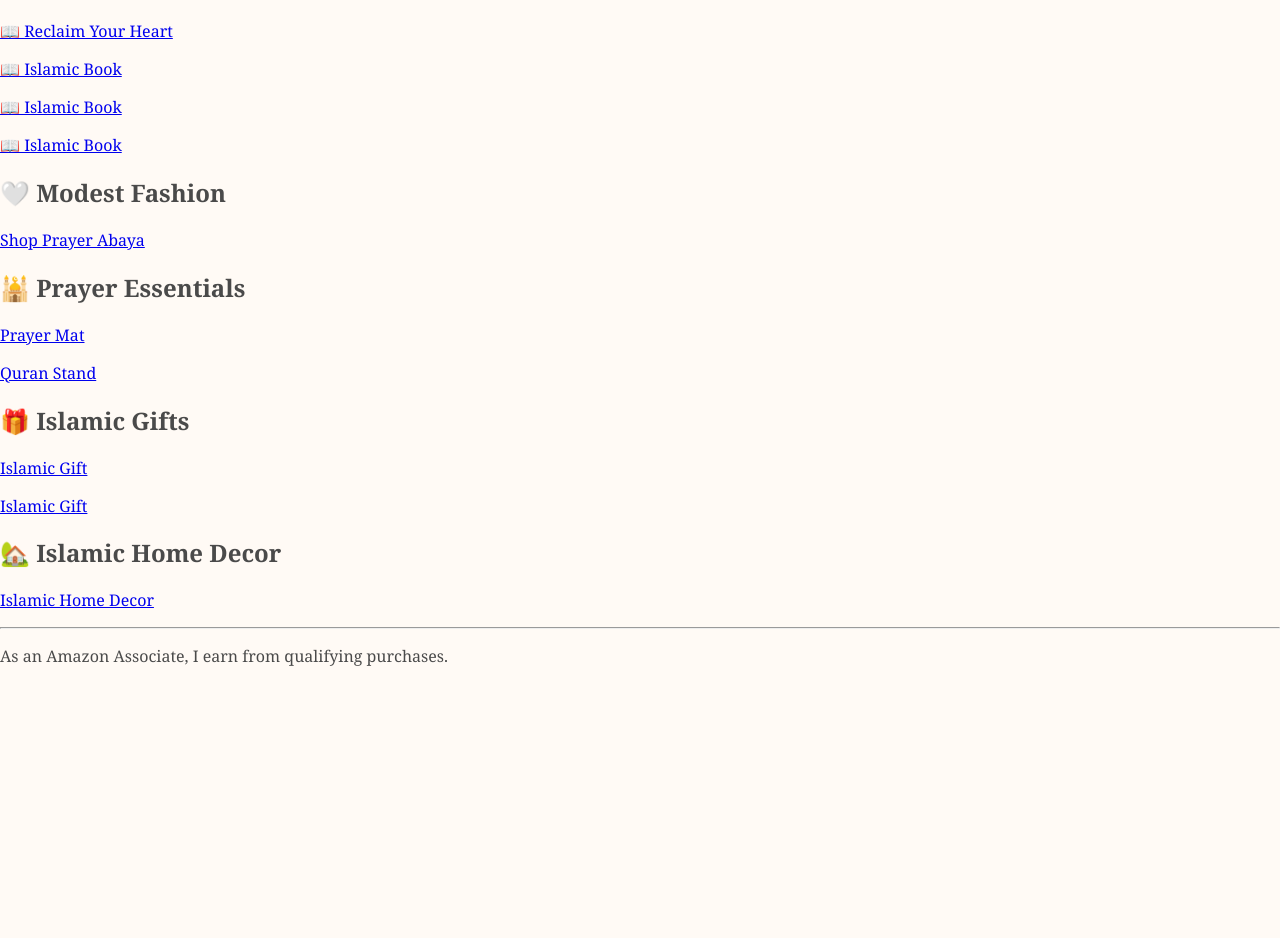
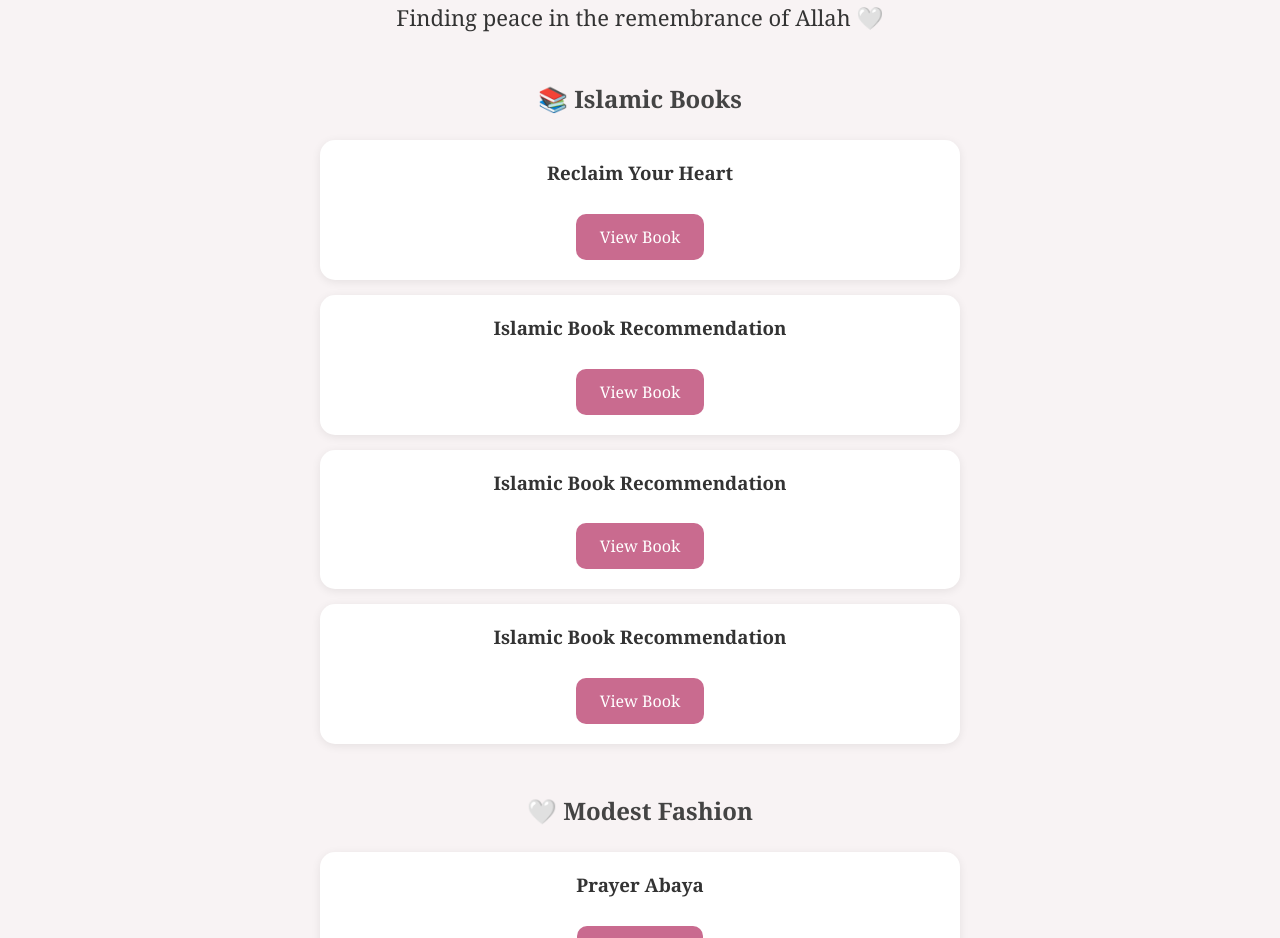
Before and after one commit to afraimran888-netizen/calmmindsdaily, a plain HTML site: page index.html in a window 1280 px wide. Shown: the part 204-1142 px from the top of the page. Before the commit the page ends 887 px from the top, so only its background shows below. Drawn offline with Linux system fonts and the light colour scheme.

Commit message:
Make affiliate homepage beautiful

````diff
--- a/index.html
+++ b/index.html
@@ -1,48 +1,176 @@
+# COMPLETE index.html
+
+```html
 <!DOCTYPE html>
-<html>
+<html lang="en">
 <head>
+<meta charset="UTF-8">
+<meta name="viewport" content="width=device-width, initial-scale=1.0">
 <title>Calm Minds Daily</title>
-    <link rel="stylesheet" href="style.css">
+
+<style>
+body{
+    font-family: Georgia, serif;
+    background:#f8f3f4;
+    color:#333;
+    margin:0;
+    padding:0;
+}
+
+.container{
+    max-width:900px;
+    margin:auto;
+    padding:40px 20px;
+    text-align:center;
+}
+
+h1{
+    color:#c96b8f;
+    font-size:60px;
+    margin-bottom:10px;
+}
+
+.tagline{
+    font-size:22px;
+    margin-bottom:40px;
+}
+
+.section{
+    margin:50px 0;
+}
+
+.section h2{
+    color:#444;
+    margin-bottom:25px;
+}
+
+.card{
+    background:white;
+    padding:20px;
+    margin:15px auto;
+    border-radius:15px;
+    box-shadow:0 2px 10px rgba(0,0,0,0.08);
+    max-width:600px;
+}
+
+.card h3{
+    margin-top:0;
+}
+
+.button{
+    display:inline-block;
+    background:#c96b8f;
+    color:white;
+    padding:12px 24px;
+    border-radius:10px;
+    text-decoration:none;
+    margin-top:10px;
+}
+
+.button:hover{
+    background:#b4587c;
+}
+
+.footer{
+    margin-top:60px;
+    font-size:14px;
+    color:#666;
+}
+</style>
 </head>
+
 <body>
+
+<div class="container">
 
 <h1>🌷 Calm Minds Daily</h1>
 
-    <p>Finding peace in the remembrance of Allah 🤍</p>
+<p class="tagline">
+Finding peace in the remembrance of Allah 🤍
+</p>
 
+<div class="section">
 <h2>📚 Islamic Books</h2>
 
-    <p><a href="https://amzn.to/4zr96uz" target="_blank">📖 Reclaim Your Heart</a></p>
+<div class="card">
+<h3>Reclaim Your Heart</h3>
+<a href="https://amzn.to/4zr96uz" target="_blank" class="button">View Book</a>
+</div>
 
-    <p><a href="https://amzn.to/3UIBE2F" target="_blank">📖 Islamic Book</a></p>
+<div class="card">
+<h3>Islamic Book Recommendation</h3>
+<a href="https://amzn.to/3UIBE2F" target="_blank" class="button">View Book</a>
+</div>
 
-    <p><a href="https://amzn.to/4ijATa8" target="_blank">📖 Islamic Book</a></p>
+<div class="card">
+<h3>Islamic Book Recommendation</h3>
+<a href="https://amzn.to/4ijATa8" target="_blank" class="button">View Book</a>
+</div>
 
-    <p><a href="https://amzn.to/4qtloP8" target="_blank">📖 Islamic Book</a></p>
+<div class="card">
+<h3>Islamic Book Recommendation</h3>
+<a href="https://amzn.to/4qtloP8" target="_blank" class="button">View Book</a>
+</div>
 
+</div>
+
+<div class="section">
 <h2>🤍 Modest Fashion</h2>
 
-    <p><a href="https://amzn.to/4gogs9F" target="_blank">Shop Prayer Abaya</a></p>
+<div class="card">
+<h3>Prayer Abaya</h3>
+<a href="https://amzn.to/4gogs9F" target="_blank" class="button">Shop Now</a>
+</div>
 
+</div>
+
+<div class="section">
 <h2>🕌 Prayer Essentials</h2>
 
-    <p><a href="https://amzn.to/4cjzblB" target="_blank">Prayer Mat</a></p>
+<div class="card">
+<h3>Prayer Mat</h3>
+<a href="https://amzn.to/4cjzblB" target="_blank" class="button">View Product</a>
+</div>
 
-    <p><a href="https://amzn.to/46ddwYw" target="_blank">Quran Stand</a></p>
+<div class="card">
+<h3>Quran Stand</h3>
+<a href="https://amzn.to/46ddwYw" target="_blank" class="button">View Product</a>
+</div>
 
+</div>
+
+<div class="section">
 <h2>🎁 Islamic Gifts</h2>
 
-    <p><a href="https://amzn.to/4gu2rY6" target="_blank">Islamic Gift</a></p>
+<div class="card">
+<h3>Islamic Gift</h3>
+<a href="https://amzn.to/4gu2rY6" target="_blank" class="button">View Gift</a>
+</div>
 
-    <p><a href="https://amzn.to/4gogMoT" target="_blank">Islamic Gift</a></p>
+<div class="card">
+<h3>Islamic Gift</h3>
+<a href="https://amzn.to/4gogMoT" target="_blank" class="button">View Gift</a>
+</div>
 
+</div>
+
+<div class="section">
 <h2>🏡 Islamic Home Decor</h2>
 
-    <p><a href="https://amzn.to/4zul5rj" target="_blank">Islamic Home Decor</a></p>
+<div class="card">
+<h3>Islamic Home Decor</h3>
+<a href="https://amzn.to/4zul5rj" target="_blank" class="button">View Product</a>
+</div>
 
-    <hr>
+</div>
 
+<div class="footer">
 <p>As an Amazon Associate, I earn from qualifying purchases.</p>
+<p>Quran • Duas • Reminders • Calm Minds Daily 🌷</p>
+</div>
+
+</div>
 
 </body>
 </html>
+```
````
Lines whose indentation alone changed are shown as unchanged.
